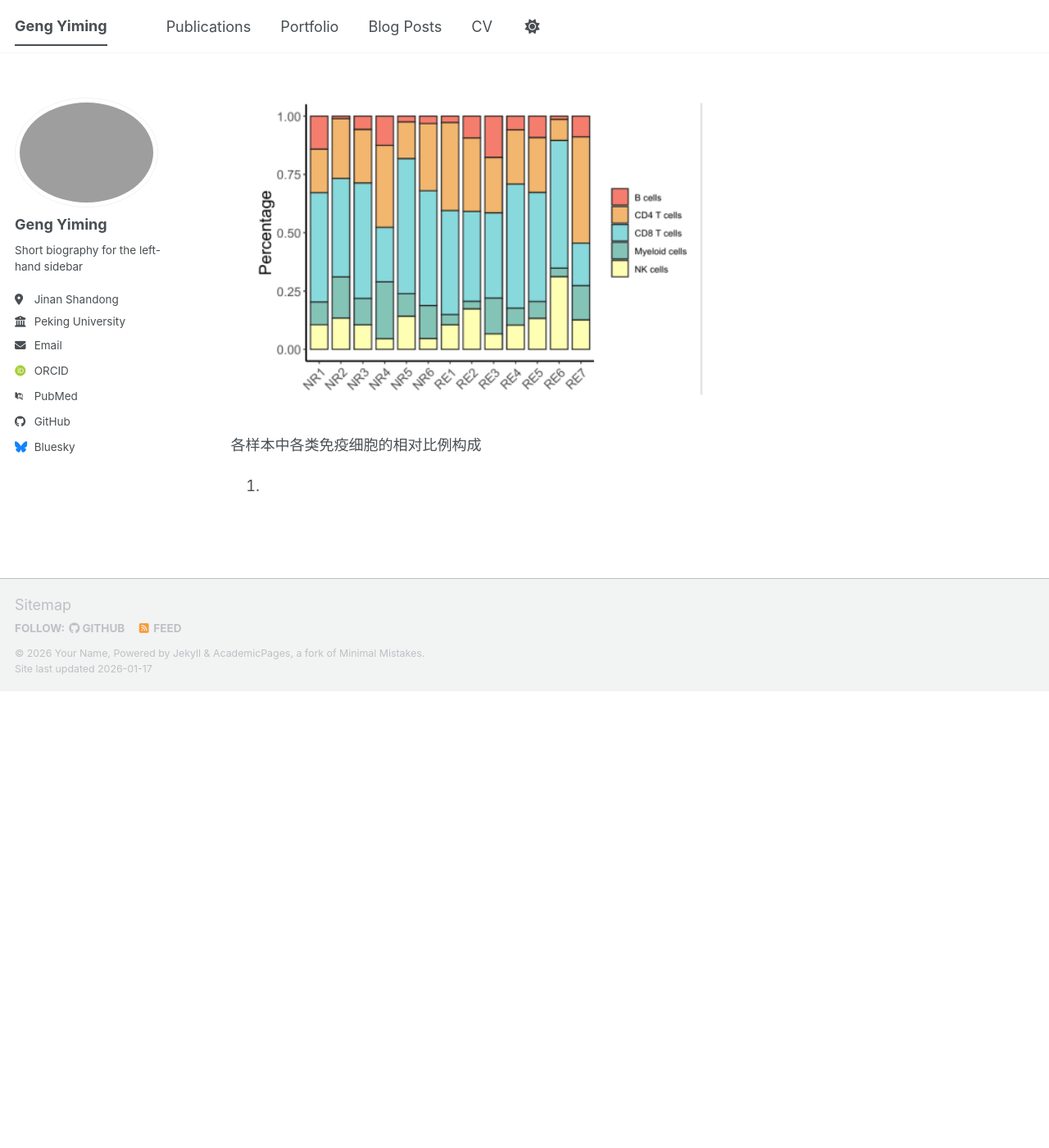
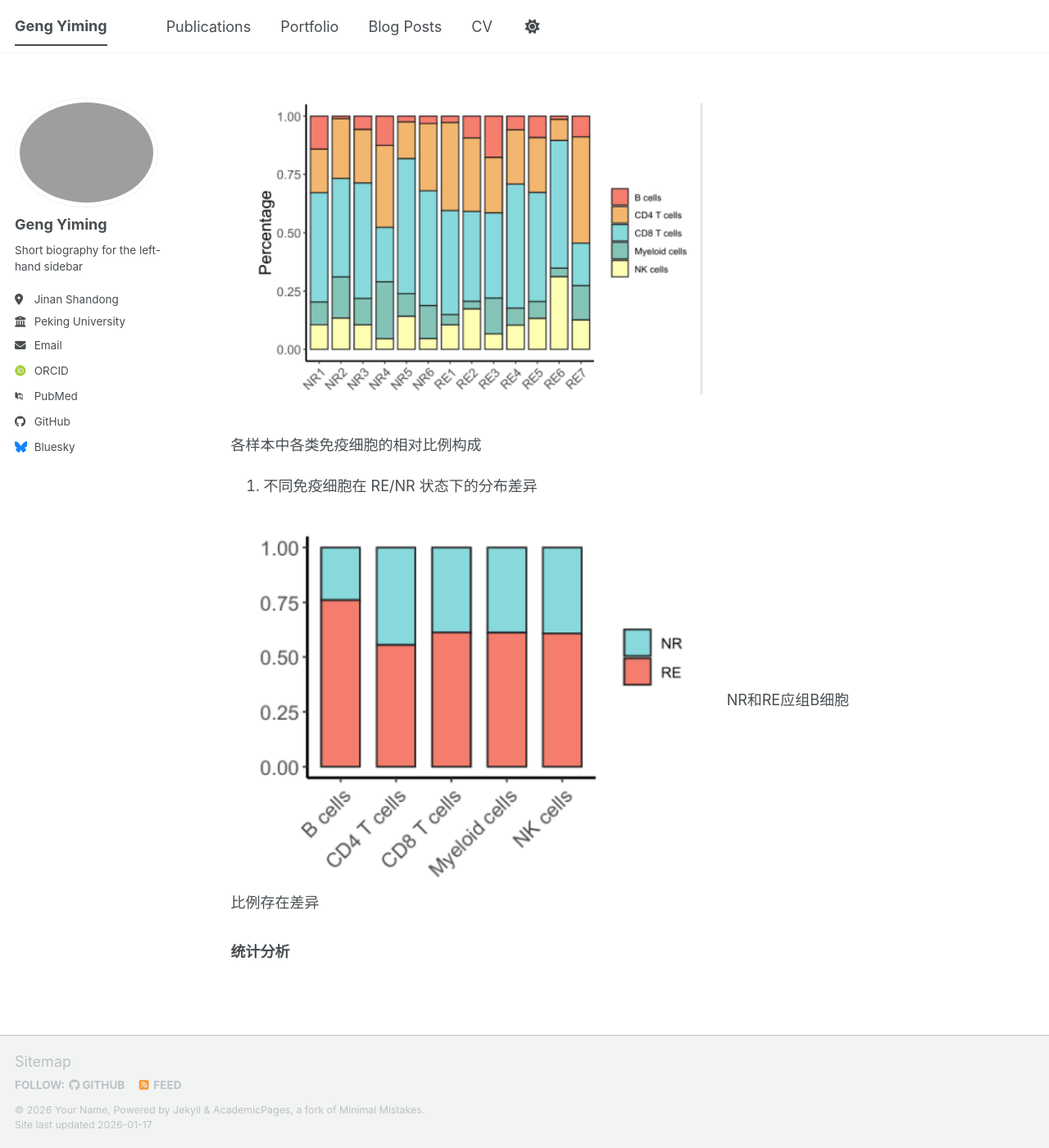
Before and after one commit to GENGYIM/GENGYIM.github.io, a Jekyll site: the page built from _pages/about.md, in a window 1280 px wide and 1400 px high, scrolled down 2671 px. Shown: the whole window at 82% size. Built offline with Jekyll 4.4.1, drawn with Linux system fonts in a browser that asks for light colours; some web fonts are replaced; a script bundle is joined from its source files by our own code; library files that are not in the unit come from our copies; before the commit the page ends 3514 px from its top, so only the background shows below that.

Commit message:
Update about.md

```diff
--- a/_pages/about.md
+++ b/_pages/about.md
@@ -43,7 +43,11 @@ The construction of various nanodrug delivery systems and their applications in
 基于细胞表面标志物完成免疫细胞亚群的分选与富集。
 3. NR组和RE组免疫细胞差异
 
-![NR组和RE组免疫细胞差异](/images/03.png){: style="width: 80%; max-width: 600px;"}
+![非响应组（NR）组和响应组（RE）组免疫细胞差异](/images/03.png){: style="width: 80%; max-width: 600px;"}
 
 各样本中各类免疫细胞的相对比例构成
-4.
+4. 不同免疫细胞在 RE/NR 状态下的分布差异
+
+![免疫细胞亚群分选结果图](/images/04.png){: style="width: 80%; max-width: 600px;"}
+NR和RE应组B细胞比例存在差异
+### 统计分析
```
